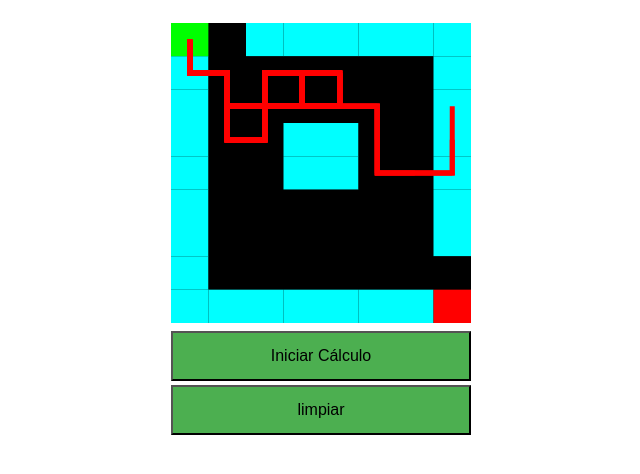
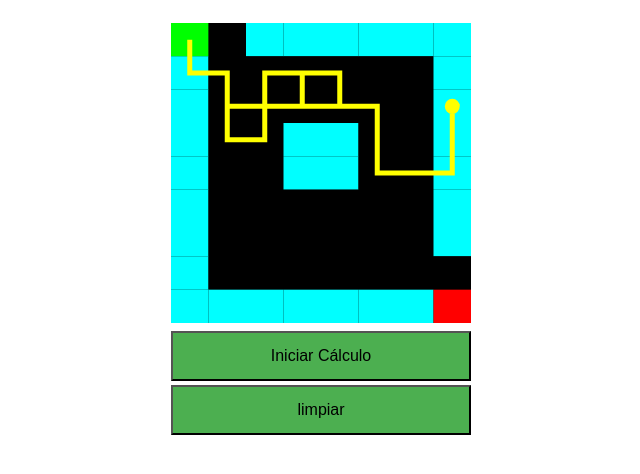
Before and after one commit to DanielDes/Pathfinder, a plain HTML site: page GA_pathfinder.html in a window 1280 px wide. Both pictures are taken after a click on the button "Iniciar Cálculo". Shown: the part 72-546 px from the top of the page, without its empty margins (319-959 px from the left). Drawn offline with Linux system fonts and the light colour scheme.

Commit message:
Added a circle at the end of the path

```diff
--- a/GA_pathfinder.html
+++ b/GA_pathfinder.html
@@ -122,6 +122,7 @@
         var lastYPosition = gridRect.y / 2
         context.lineWidth = 5;
         context.strokeStyle = '#ff0000';
+        console.log(path);
         path.forEach(function(step) {
           switch (step) {
             case rgt:
@@ -139,10 +140,12 @@
             default:
           }
           context.lineTo(lastXPosition,lastYPosition);
-          context.stroke();
-          context.restore();
+
         });
-
+        context.strokeStyle = 'yellow';
+        context.arc(lastXPosition,lastYPosition,5,0,2*Math.PI)
+        context.stroke();
+        context.restore();
 
 
       }
```
